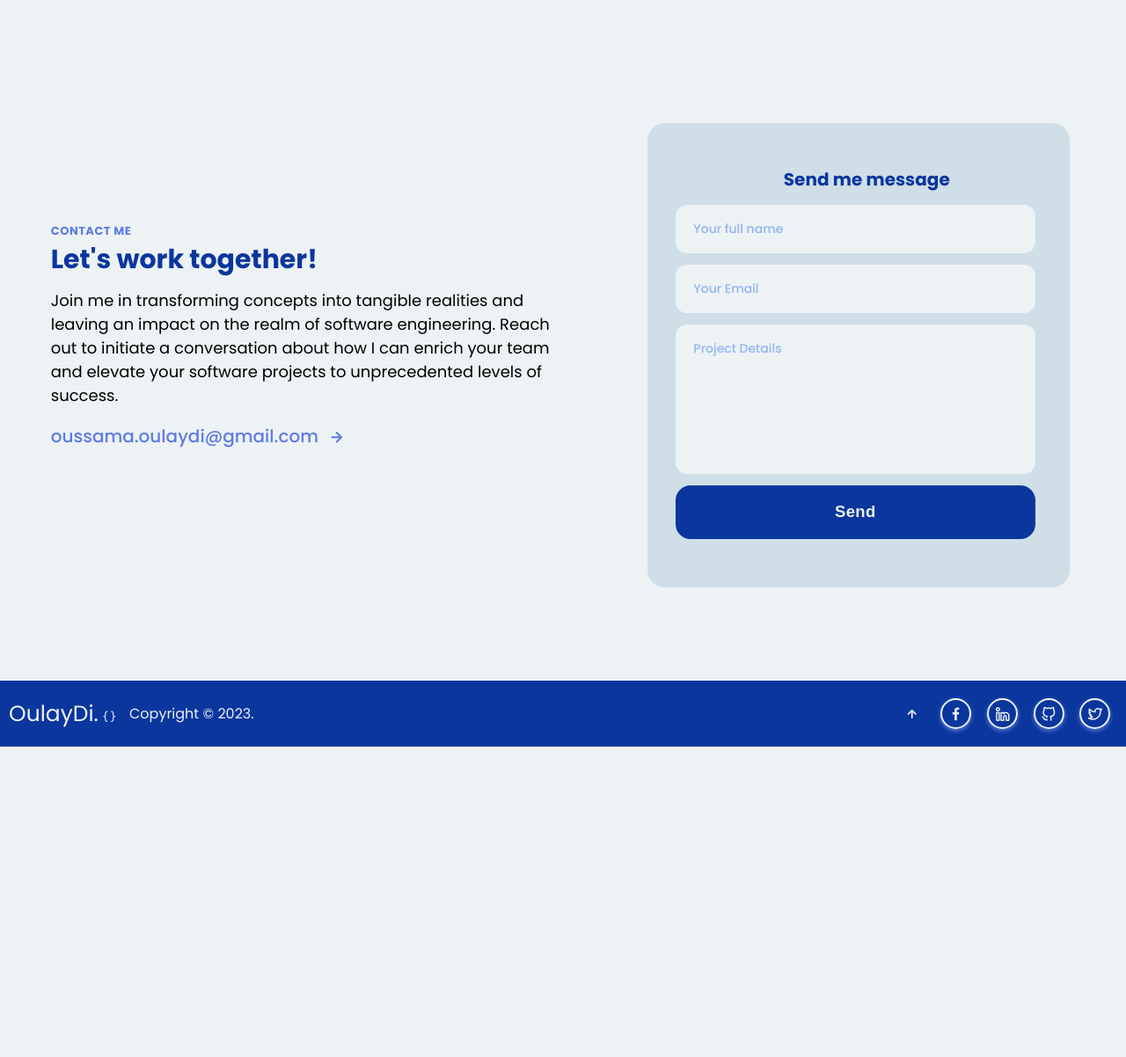
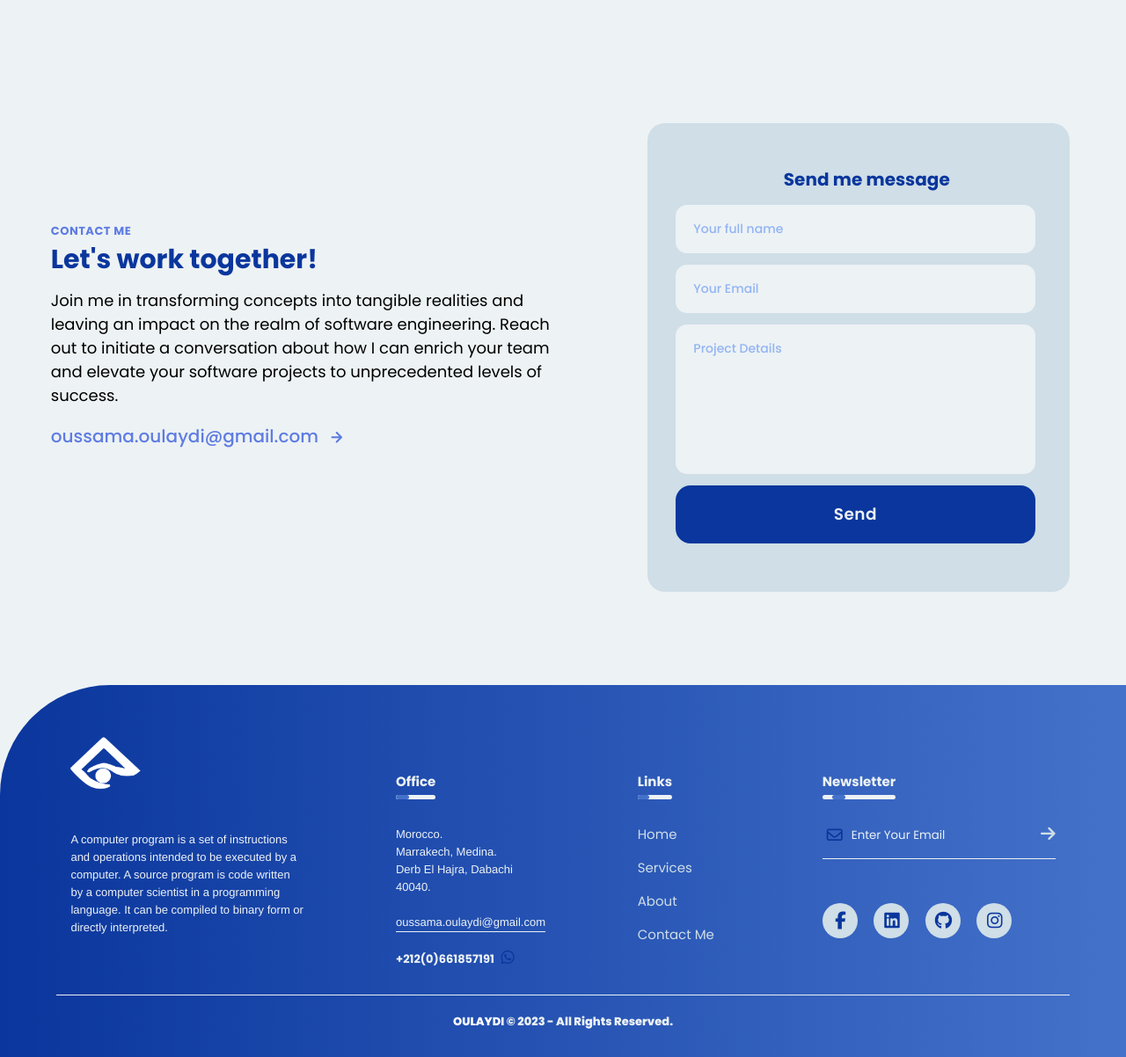
Before and after one commit to oulaydi/oulaydi-s-portfolio, a web app: file index.html in a window 1280 px wide. Shown: the part 1720-2922 px from the top of the page at 88% size. Before the commit the page ends 2569 px from the top, so only its background shows below. Run offline with its HTML, style and script files only (its server is not run), Linux system fonts and the light colour scheme; some libraries are stand-ins or nearby versions.

Commit message:
Add new footer hh :3

```diff
--- /dev/null
+++ b/css/footer.css
@@ -0,0 +1,262 @@
+*{
+    margin: 0;
+    padding: 0;
+    font-family: 'poppins', sans-serif;
+    box-sizing: border-box;
+}
+
+/* colors */
+:root{
+        --un-color: #0a369d;
+        --deux-color: #4472ca;
+        --trois-color: #5e7ce2;
+        --quatre-color: #92b4f4;
+        --cinq-color: #cfdee7;
+        --six-color: #edf2f4;
+}
+
+
+/* footer section */
+
+.section1{
+    width: 100%;
+    /* position: absolute; */
+    bottom: 0;
+    background: linear-gradient(to right, var(--un-color), var(--deux-color));
+    color: var(--six-color);
+    padding: 40px 0 30px;
+    border-top-left-radius: 125px;
+    font-size: 13px;
+    line-height: 20px;
+}
+
+.rows{
+    width: 89%;
+    margin: auto;
+    display: flex;
+    flex-wrap: wrap;
+    align-items: flex-start;
+    justify-content: space-between;
+}
+
+.cols {
+    flex-basis: 25%;
+    padding: 10px;
+}
+
+.cols:nth-child(2), .cols:nth-child(3){
+    flex-basis: 11%;
+}
+
+.logo1{
+    width: 30%;
+    margin-bottom: 30px;
+}
+
+.cols .ach1{
+    width: fit-content;
+    font-size: 1.5rem;
+    margin-top: 50px;
+    margin-bottom: 40px;
+    position: relative;
+}
+
+.underline{
+    width: 100%;
+    height: 5px;
+    background: var(--six-color);
+    border-radius: 3px;
+    position: absolute;
+    top: 25px;
+    left: 0;
+    overflow: hidden;
+}
+
+.cols p{
+    font-family: "Helvetica Neue", Arial, sans-serif;
+}
+
+.underline span{
+    width: 15px;
+    height: 100%;
+    background: var(--deux-color);
+    border-radius: 3px;
+    position: absolute;
+    top: 0;
+    left: 10px;
+    animation: moving 2s linear infinite;
+}
+
+@keyframes moving{
+    0%{
+        left: -20px;
+    }
+    100%{
+        left: 100%;
+    }
+}
+
+.email-id{
+    width: fit-content;
+    border-bottom: 1px solid var(--six-color);
+    margin: 20px 0;
+}
+
+ul li{
+    list-style: none;
+    margin-bottom: 12px;
+}
+
+ul li a{
+    text-decoration: none;
+    color: var(--cinq-color);
+    font-size: 15px;
+    font-family: "Helvetica Neue", Arial, sans-serif;
+}
+
+.forrm{
+    padding-bottom: 15px;
+    display: flex;
+    align-items: center;
+    justify-content: space-between;
+    border-bottom: 1px solid var(--six-color);
+    margin-bottom: 50px;
+}
+
+.forrm .fa-regular{
+    font-size: 18px;
+    margin-right: 10px;
+}
+
+.forrm input{
+    width: 100%;
+    background: transparent;
+    color: var(--six-color);
+    border: 0;
+    outline: none;
+}
+
+input::placeholder {
+    color: var(--six-color);
+  }
+
+.forrm button{
+    background: transparent;
+    border: 0;
+    outline: none;
+    cursor: pointer;
+}
+
+.forrm button .fas{
+    font-size: 19px;
+    color: var(--cinq-color);
+    transition: .2s;
+}
+
+.forrm button .fas:hover{
+    color: var(--six-color);
+}
+
+.socialrx .fab{
+    width: 40px;
+    height: 40px;
+    border-radius: 50%;
+    padding-right: .1cm;
+    text-align: center;
+    line-height: 40px;
+    font-size: 20px;
+    color: var(--un-color);
+    background: var(--cinq-color);
+    margin-right: 15px;
+    cursor: pointer;
+    transition: .3s;
+}
+
+.socialrx .fab:hover{
+    background: var(--un-color);
+    color: var(--cinq-color);
+}
+
+hr{
+    width: 90%;
+    border: 0;
+    border-bottom: 1px solid  var(--six-color);
+    margin: 20px auto;
+}
+
+.copyright{
+    text-align: center;
+    font-weight: 800;
+
+}
+
+.github{
+    color: #fff;
+}
+
+@media (max-width: 700px) {
+    .section1{
+        bottom: unset;
+    }
+
+    .cols {
+        flex-basis: 100%;
+    }
+
+    .cols:nth-child(2), .cols:nth-child(3){
+        flex-basis: 100%;
+    }
+
+    .copyright{
+        font-size: 10px;
+        font-weight: 500;
+    }
+}
+
+/* links hover */
+
+#l7ma9 a {
+    overflow: hidden;
+    position: relative;
+    display: inline-block;
+  }
+
+#l7ma9 a::before,
+#l7ma9 a::after {
+   content: '';
+    position: absolute;
+    width: 100%;
+    left: 0;
+  }
+#l7ma9 a::before {
+    background-color: var(--six-color);
+    height: 2px;
+    bottom: 0;
+    transform-origin: 100% 50%;
+    transform: scaleX(0);
+    transition: transform .3s cubic-bezier(0.76, 0, 0.24, 1);
+  }
+#l7ma9 a::after {
+    content: attr(data-replace);
+    height: 100%;
+    top: 0;
+    transform-origin: 100% 50%;
+    transform: translate3d(200%, 0, 0);
+    transition: transform .3s cubic-bezier(0.76, 0, 0.24, 1);
+    color: var(--six-color);
+  }
+  #l7ma9  a:hover::before {
+    transform-origin: 0% 50%;
+    transform: scaleX(1);
+  }
+#l7ma9 a:hover::after {
+    transform: translate3d(0, 0, 0);
+  }
+
+#l7ma9 a span {
+    display: inline-block;
+    transition: transform .3s cubic-bezier(0.76, 0, 0.24, 1);
+  }
+#l7ma9  a:hover span {
+    transform: translate3d(-200%, 0, 0);
+  }
--- a/css/style.css
+++ b/css/style.css
@@ -518,81 +518,7 @@
 
 /* footer */
 
-footer{
-    display: flex;
-    justify-content: space-between;
-    align-items: center;
-    flex-wrap: wrap;
-    padding: 1rem;
-    background: #0a369d;
-}
 
-.logo-foot{
-    font-size: 2.5rem;
-    width: 800;
-    color: #edf2f4;
-    cursor: default;
-}
-
-.logo-foot i{
-    font-size: 1.5rem;
-    width: 600;
-    color: #cfdee7;
-    cursor: default;
-}
-
-.text-copy{
-    font-size: 1.6rem;
-    color: #edf2f4;
-
-}
-
-.footer-icontop a{
-    display: inline-flex;
-    justify-content: center;
-    align-items: center;
-    cursor: default;
-}
-
-.footer-icontop a i{
-    color: #edf2f4;
-    font-size: 2rem;
-    transition: .2s;
-    margin-left: 19cm;
-}
-
-.footer-icontop a i:hover{
-    color: #5e7ce2;
-    font-size: 2rem;
-}
-
-.footer .social-media a{
-    display: inline-flex;
-    justify-content: center;
-    align-items: center;
-    width: 3.5rem;
-    height: 3.5rem;
-    color: transparent;
-    border: .2rem solid #edf2f4;
-    box-shadow: 0 .2rem .5rem #5e7ce2;
-    font-size: 1rem;
-    margin: 1rem .75rem 1rem .75rem;
-    border-radius: 50%;
-    transition: .3s;
-}
-
-.footer .social-media i{
-    color: #edf2f4;
-    margin-right: 5.5px;
-}
-
-.footer .social-media i:hover{
-    color: #0a369d;
-}
-.footer .social-media a:hover{
-    background-color: #edf2f4;
-    padding: -10px 0;
-}
 
 
 /* media */
--- a/index.html
+++ b/index.html
@@ -9,8 +9,12 @@
     <meta name="viewport" content="width=device-width, initial-scale=1.0">
     <link rel="icon" href="pics_used/code.png" type="image/x-icon">
     <link rel="stylesheet" href="css/style.css">
+    <link rel="stylesheet" href="css/footer.css">
+    <!-- <link rel="stylesheet" href="css/footer.css"> -->
     <link rel="stylesheet" href="https://unicons.iconscout.com/release/v4.0.8/css/line.css">
+    <script src="https://kit.fontawesome.com/a7daa428ce.js"></script>
     <script src="https://unpkg.com/scrollreveal"></script>
+    <script src="https://cdn.jsdelivr.net/npm/@simondmc/popup-js@1.4.2/popup.min.js"></script>
     <title>Oulaydi's portfolio</title>
 </head>
 
@@ -98,29 +102,52 @@
             </div>
         </section>
     </main>
+    <!-- footer section -->
+    <section class="section1">
+        <div class="rows">
+            <div class="cols">
+                <img src="../pics_used/logo.png" class="logo1">
+                <p>
+                    A computer program is a set of instructions and operations intended to be executed by a computer. A source program is code written by a computer scientist in a programming language. It can be compiled to binary form or directly interpreted.
+                </p>
+            </div>
+            <div class="cols">
+                <h3 class="ach1">Office <div class="underline"><span></span></div> </h3>
+                <p>Morocco.</p>
+                <p>Marrakech, Medina.</p>
+                <p>Derb El Hajra, Dabachi 40040.</p>
+                <p class="email-id">oussama.oulaydi@gmail.com</p>
+                <h4>+212(0)661857191 <a target="_blank" style="text-decoration: none; color: #fff;" href="https://wa.me/+212661857191"><i class="fab fa-whatsapp"></i></a></h4>
+            </div>
+            <div class="cols" id="l7ma9">
+                <h3 class="ach1">Links <div class="underline"><span></span></div> </h3>
+                <ul>
+                    <li><a href="#home" id="style-2" data-replace="Home"><span>Home</span></a></li>
+                    <li><a href="https://www.github.com/oulaydi" id="style-2" data-replace="Services"><span>Services</span></a></li>
+                    <li><a href="#about" id="style-2" data-replace="About"><span>About</span></a></li>
+                    <li><a href="#contact" id="style-2" data-replace="Contact Me"><span>Contact Me</span></a></li>
+                </ul>
+            </div>
+            <div class="cols">
+                <h3 class="ach1">Newsletter <div class="underline"><span></span></div> </h3>
+                <form class="forrm">
+                    <i class="fa-regular fa-envelope"></i>
+                    <input type="email" placeholder="Enter Your Email" required>
+                    <button type="submit"><i class="fas fa-arrow-right"></i></button>
+                </form>
+                <div class="socialrx">
+                    <a target="_blank" href="https://www.facebook.com/oussama.oulybat"><i class="fab fa-facebook-f"></i></a>
+                    <a target="_blank" href="https://www.linkedin.com/in/oussamaoulaydi/"><i class="fab fa-linkedin"></i></a>
+                    <a target="_blank" href="https://www.github.com/oulaydi"><i class="fab fa-github"></i></a>
+                    <a target="_blank" href="https://www.instagram.com/oussama_oulaydi/"><i class="fab fa-instagram"></i></a>
+                </div>
+            </div>
+        </div>
+        <hr>
+        <p class="copyright"><span><a target="_blank" href="https://www.github.com/oulaydi" class="github">OULAYDI</a></span> &copy; 2023 - All Rights Reserved.</p>
+    </section>
 
-    <footer class="footer">
-        <div>
-            <a href="#" class="logo-foot">Oulay<span>Di.</span><i class="uil uil-brackets-curly"></i></a>
-        </div>
-        <div>
-            <p class="text-copy">Copyright &copy; 2023.</p>
-        </div>
-
-        <div class="footer-icontop">
-            <a href="#home"><i class="uil uil-arrow-up"></i></a>
-        </div>
-
-        <div class="social-media">
-            <a target="_blank" href="https://www.facebook.com/oussama.oulybat"><i class="uil uil-facebook-f"></i></a>
-            <a target="_blank" href="https://www.linkedin.com/in/oussamaoulaydi/"><i
-                    class="uil uil-linkedin-alt"></i></a>
-            <a target="_blank" href="https://github.com/oulaydi"><i class="uil uil-github-alt"></i></a>
-            <a target="_blank" href="https://twitter.com/oulaybat_o"><i class="uil uil-twitter-alt"></i></a>
-        </div>
-    </footer>
-
-    <!-- js -->
+  <!-- js -->
     <script src="js/app.js"></script>
 </body>
 
```
Also changed, not shown: other parts of css/style.css (+0 -86 lines), pics_used/logo.png (added).
